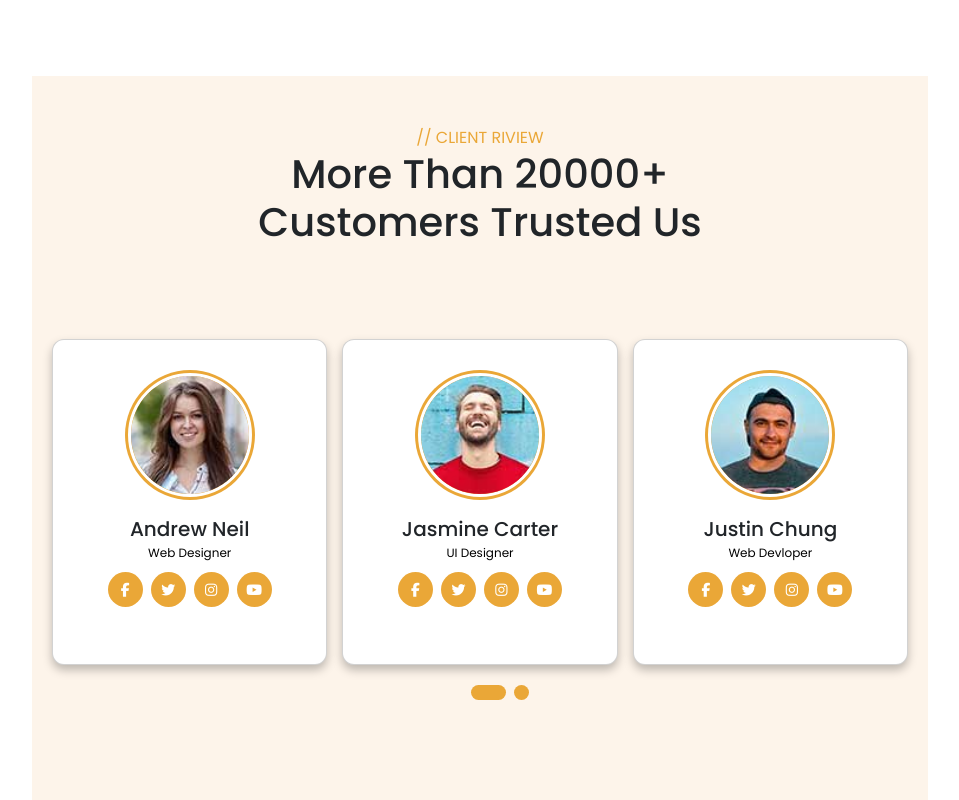
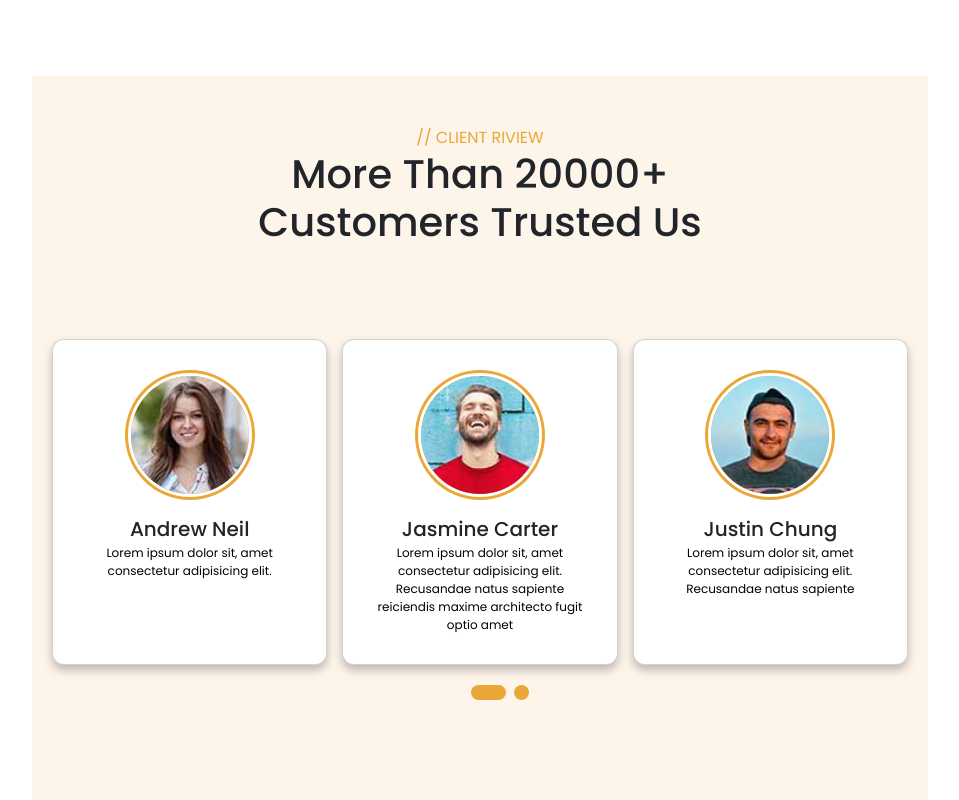
Before and after one commit to VitorLucas44/KadKer_Vitor, a website: page index.html in a window 1280 px wide. Shown: the part 4693-5493 px from the top of the page, without its empty margins (160-1119 px from the left). Drawn offline with nearby package versions, Linux system fonts and the light colour scheme.

Commit message:
detailCard

```diff
--- a/index.html
+++ b/index.html
@@ -269,13 +269,7 @@
                </div>
                <div class="details">
                  <div class="name">Andrew Neil</div>
-                 <div class="job">Web Designer</div>
-               </div>
-               <div class="media-icons">
-                 <a href="#"><i class="fab fa-facebook-f"></i></a>
-                 <a href="#"><i class="fab fa-twitter"></i></a>
-                 <a href="#"><i class="fab fa-instagram"></i></a>
-                 <a href="#"><i class="fab fa-youtube"></i></a>
+                 <div class="job">Lorem ipsum dolor sit, amet consectetur adipisicing elit. </div>
                </div>
              </div>
             </div>
@@ -286,13 +280,7 @@
                </div>
                <div class="details">
                  <div class="name">Jasmine Carter</div>
-                 <div class="job">UI Designer</div>
-               </div>
-               <div class="media-icons">
-                 <a href="#"><i class="fab fa-facebook-f"></i></a>
-                 <a href="#"><i class="fab fa-twitter"></i></a>
-                 <a href="#"><i class="fab fa-instagram"></i></a>
-                 <a href="#"><i class="fab fa-youtube"></i></a>
+                 <div class="job">Lorem ipsum dolor sit, amet consectetur adipisicing elit. Recusandae natus sapiente reiciendis maxime architecto fugit optio amet</div>
                </div>
              </div>
             </div>
@@ -303,13 +291,7 @@
                </div>
                <div class="details">
                  <div class="name">Justin Chung</div>
-                 <div class="job">Web Devloper</div>
-               </div>
-               <div class="media-icons">
-                 <a href="#"><i class="fab fa-facebook-f"></i></a>
-                 <a href="#"><i class="fab fa-twitter"></i></a>
-                 <a href="#"><i class="fab fa-instagram"></i></a>
-                 <a href="#"><i class="fab fa-youtube"></i></a>
+                 <div class="job">Lorem ipsum dolor sit, amet consectetur adipisicing elit. Recusandae natus sapiente</div>
                </div>
              </div>
             </div>
@@ -322,13 +304,7 @@
                </div>
                <div class="details">
                  <div class="name">Appolo Reef</div>
-                 <div class="job">Web Designer</div>
-               </div>
-               <div class="media-icons">
-                 <a href="#"><i class="fab fa-facebook-f"></i></a>
-                 <a href="#"><i class="fab fa-twitter"></i></a>
-                 <a href="#"><i class="fab fa-instagram"></i></a>
-                 <a href="#"><i class="fab fa-youtube"></i></a>
+                 <div class="job">Lorem ipsum dolor sit, amet consectetur adipisicing elit. Recusandae natus sapiente reiciendis</div>
                </div>
              </div>
             </div>
@@ -339,13 +315,7 @@
                </div>
                <div class="details">
                  <div class="name">Adrina Calvo</div>
-                 <div class="job">UI Designer</div>
-               </div>
-               <div class="media-icons">
-                 <a href="#"><i class="fab fa-facebook-f"></i></a>
-                 <a href="#"><i class="fab fa-twitter"></i></a>
-                 <a href="#"><i class="fab fa-instagram"></i></a>
-                 <a href="#"><i class="fab fa-youtube"></i></a>
+                 <div class="job">Lorem ipsum dolor sit, amet consectetur adipisicing elit. Recusandae natus sapiente reiciendis maxime architecto fugit</div>
                </div>
              </div>
             </div>
@@ -358,12 +328,6 @@
                  <div class="name">Nicole Lewis</div>
                  <div class="job">Lorem ipsum dolor sit, amet consectetur adipisicing elit. Recusandae natus sapiente reiciendis maxime architecto fugit optio amet, itaque ab nulla?</div>
                </div>
-               <!-- <div class="media-icons">
-                 <a href="#"><i class="fab fa-facebook-f"></i></a>
-                 <a href="#"><i class="fab fa-twitter"></i></a>
-                 <a href="#"><i class="fab fa-instagram"></i></a>
-                 <a href="#"><i class="fab fa-youtube"></i></a>
-               </div> -->
              </div>
             </div>
           </div>
@@ -371,6 +335,11 @@
         <div class="button">
           <label for="one" class=" active one"></label>
           <label for="two" class="two"></label>
+        </div>
+      </div>
+      <div class="new">
+        <div class="orangenew">
+
         </div>
       </div>
     </div>
```
